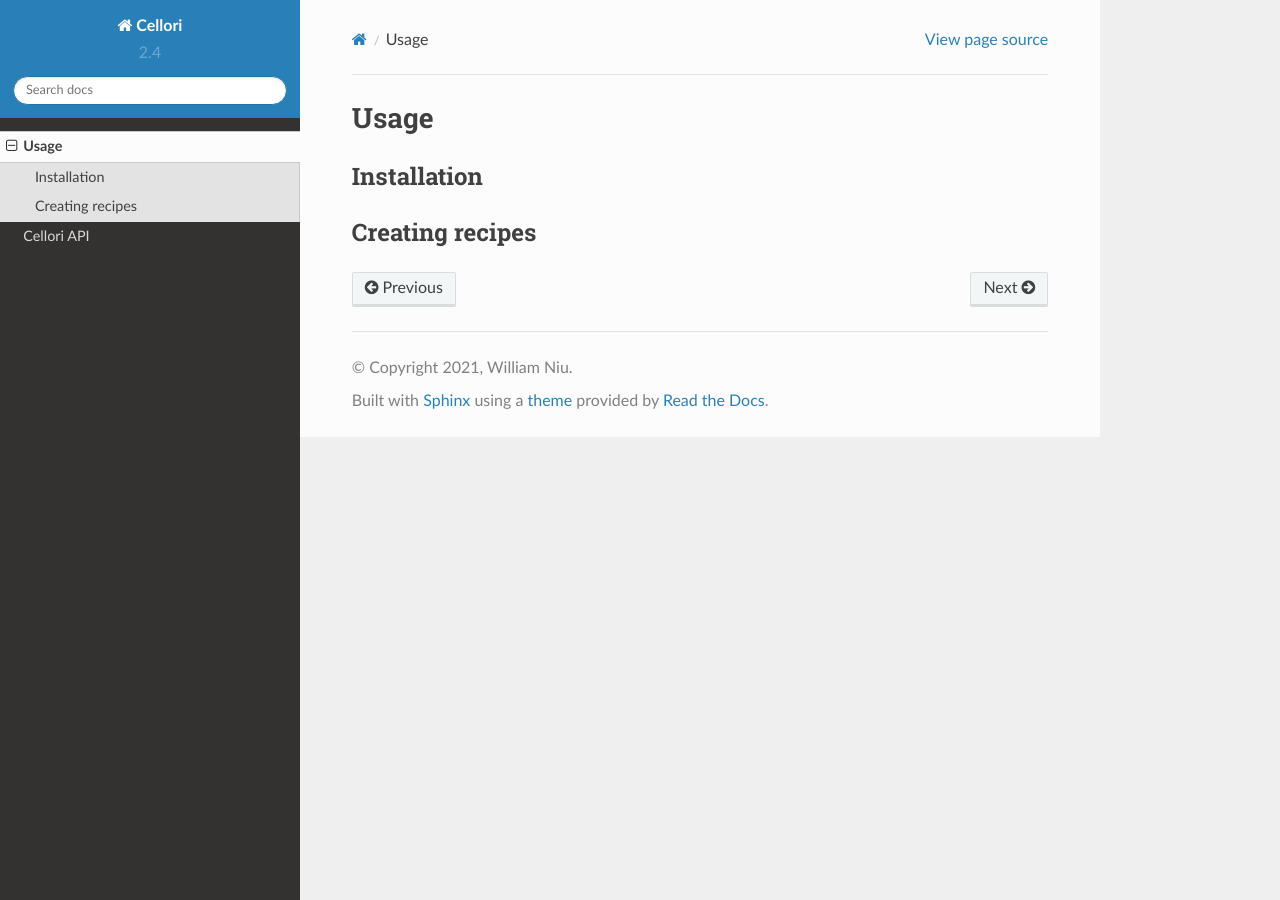
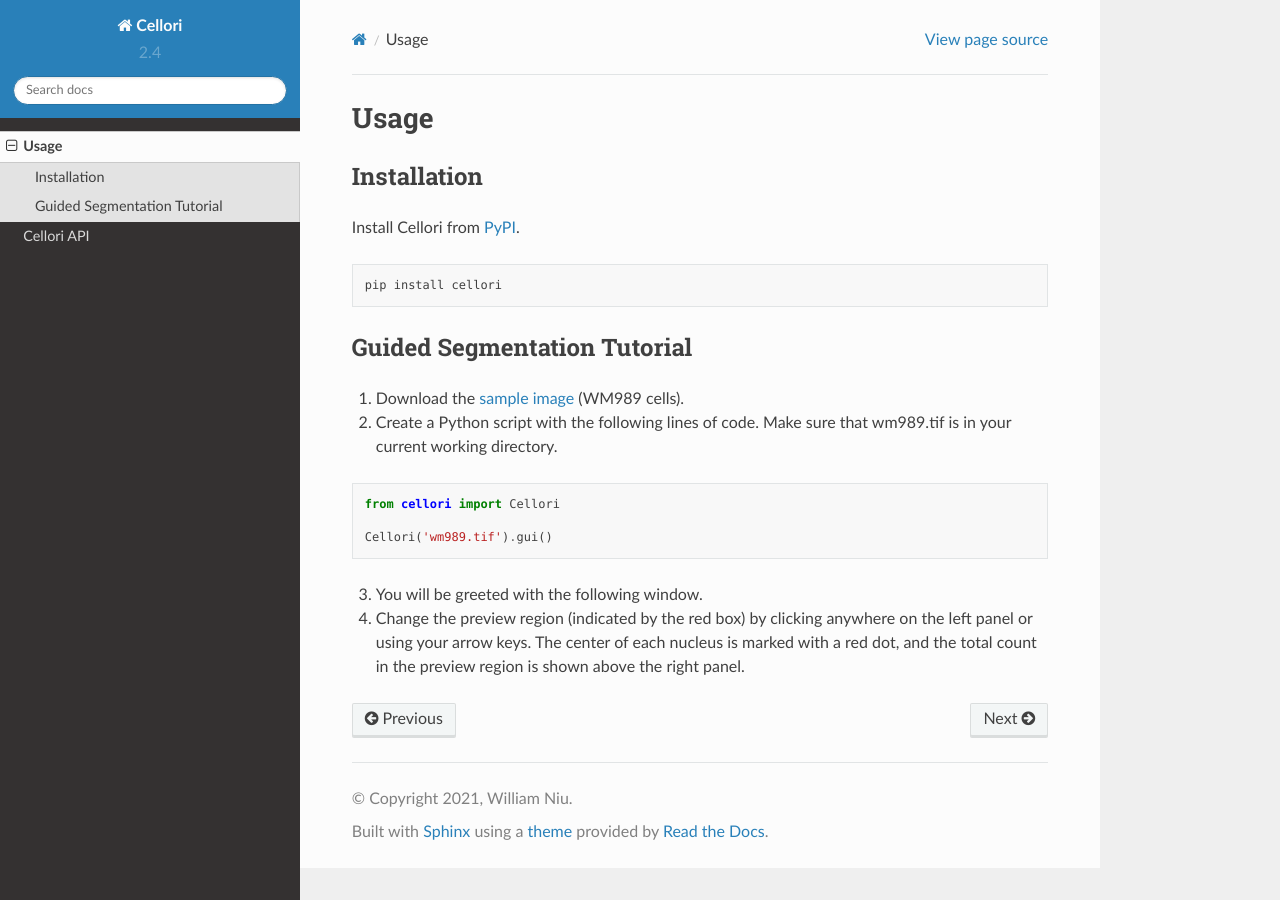
Before and after one commit to zjniu/CelloriDocs, a Sphinx documentation site: the page built from docs/source/usage.rst, in a window 1280 px wide. Built offline with Sphinx 7.4.7 and the Read the Docs theme 2.0.0, drawn with Linux system fonts in a browser that asks for light colours.

Commit message:
Update usage.rst

```diff
--- a/docs/source/usage.rst
+++ b/docs/source/usage.rst
@@ -6,5 +6,23 @@
 Installation
 ------------
 
-Creating recipes
+Install Cellori from `PyPI <https://pypi.org/project/cellori/>`_.
+
+.. code-block::
+
+    pip install cellori
+
+Guided Segmentation Tutorial
 ----------------
+
+1. Download the `sample image <../demo/wm989.tif>`_ (WM989 cells).
+2. Create a Python script with the following lines of code. Make sure that wm989.tif is in your current working directory.
+
+.. code-block:: python
+
+    from cellori import Cellori
+
+    Cellori('wm989.tif').gui()
+
+3. You will be greeted with the following window.
+4. Change the preview region (indicated by the red box) by clicking anywhere on the left panel or using your arrow keys. The center of each nucleus is marked with a red dot, and the total count in the preview region is shown above the right panel.
```
